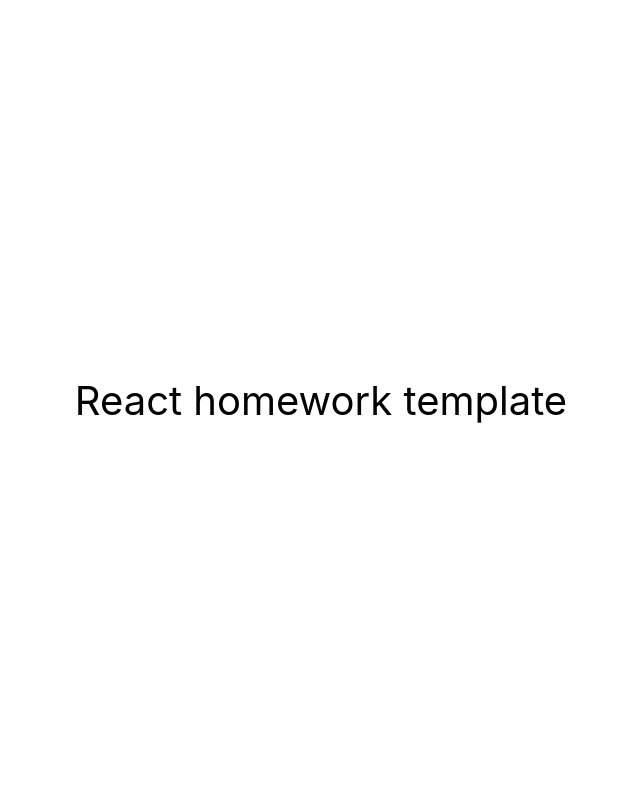
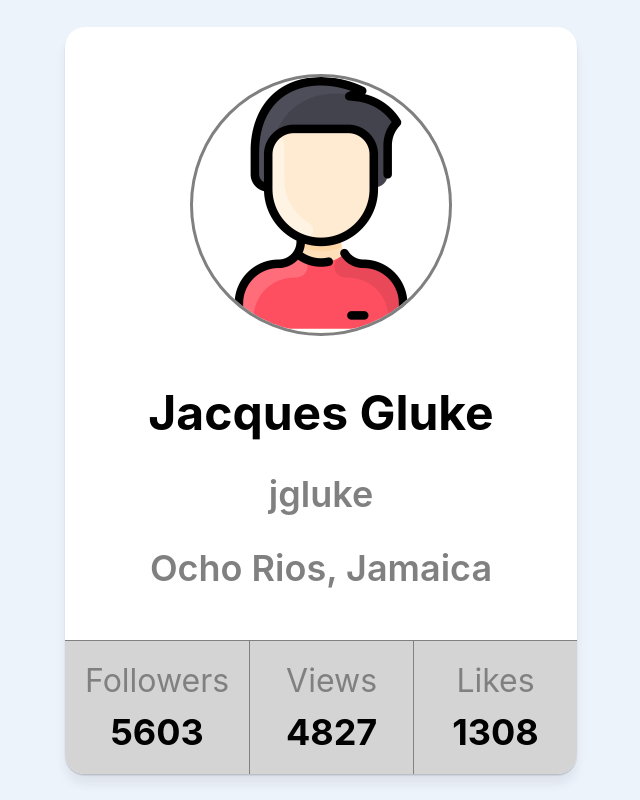
Before and after one commit to vitaliipshenychnyi/goit-react-hw-01-components, a React (Create React App) app: page / in a window 1280 px wide. Shown: the whole page, without its empty margins (319-959 px from the left). Built offline with nearby package versions, Linux system fonts and the light colour scheme.

Commit message:
add Profile

```diff
--- a/src/components/App.jsx
+++ b/src/components/App.jsx
@@ -1,3 +1,6 @@
+import { Profile } from './profile/Profile';
+import user from './profile/user.json';
+
 export const App = () => {
   return (
     <div
@@ -7,10 +10,18 @@ export const App = () => {
         justifyContent: 'center',
         alignItems: 'center',
         fontSize: 40,
-        color: '#010101'
+        color: '#010101',
       }}
     >
-      React homework template
+      <Profile
+        src={user.avatar}
+        username={user.username}
+        tag={user.tag}
+        location={user.location}
+        followers={user.stats.followers}
+        views={user.stats.views}
+        likes={user.stats.likes}
+      />
     </div>
   );
 };
--- /dev/null
+++ b/src/components/profile/Profile.jsx
@@ -0,0 +1,51 @@
+import PropTypes from 'prop-types';
+import css from './Profile.module.css';
+
+// зображення користувача за замовчуванням
+import defaultPicture from './avatar-picture.png';
+
+export const Profile = ({
+  username,
+  tag,
+  location,
+  avatar = defaultPicture,
+  followers,
+  views,
+  likes,
+}) => {
+  return (
+    <div className={css.profile}>
+      <div className={css.description}>
+        <img className={css.avatar} src={avatar} alt="User avatar" />
+        <p className={css.name}>{username}</p>
+        <p className={css.tag}>{tag}</p>
+        <p className={css.location}>{location}</p>
+      </div>
+
+      <ul className={css.stats}>
+        <li>
+          <span className={css.label}>Followers</span>
+          <span className={css.quantity}>{followers}</span>
+        </li>
+        <li>
+          <span className={css.label}>Views</span>
+          <span className={css.quantity}>{views}</span>
+        </li>
+        <li>
+          <span className={css.label}>Likes</span>
+          <span className={css.quantity}>{likes}</span>
+        </li>
+      </ul>
+    </div>
+  );
+};
+
+Profile.propTypes = {
+  username: PropTypes.string,
+  tag: PropTypes.string,
+  location: PropTypes.string,
+  avatar: PropTypes.string,
+  followers: PropTypes.number,
+  views: PropTypes.number,
+  likes: PropTypes.number,
+};
--- /dev/null
+++ b/src/components/profile/Profile.module.css
@@ -0,0 +1,70 @@
+.profile {
+  padding-top: 50px;
+  background-color: #fff;
+  border-radius: 20px;
+  overflow: hidden;
+  box-shadow: 0px 10px 10px rgba(46, 47, 66, 0.08),
+    0px 1px 1px rgba(46, 47, 66, 0.16), 0px 2px 1px rgba(46, 47, 66, 0.08);
+}
+
+.description {
+  display: flex;
+  flex-direction: column;
+  align-items: center;
+}
+
+.avatar {
+  margin-bottom: 50px;
+  width: 50%;
+  border-radius: 50%;
+  outline: 3px solid grey;
+}
+
+.name {
+  margin-bottom: 30px;
+  font-size: 48px;
+  font-weight: 700;
+}
+
+.tag,
+.location {
+  margin-bottom: 30px;
+  font-size: 36px;
+  font-weight: 600;
+  color: grey;
+}
+
+.location {
+  margin-bottom: 0;
+}
+.stats {
+  display: flex;
+  margin-top: 50px;
+  width: 100%;
+  background-color: rgb(213, 212, 212);
+}
+
+.stats li {
+  padding: 20px;
+  width: 100%;
+  display: flex;
+  flex-direction: column;
+  align-items: center;
+  border-top: 1px solid grey;
+}
+
+.stats li:nth-child(2) {
+  border-left: 1px solid grey;
+  border-right: 1px solid grey;
+}
+
+.label {
+  margin-bottom: 10px;
+  font-size: 32px;
+  color: grey;
+}
+
+.quantity {
+  font-size: 36px;
+  font-weight: 700;
+}
--- /dev/null
+++ b/src/components/profile/user.json
@@ -0,0 +1,11 @@
+{
+  "username": "Jacques Gluke",
+  "tag": "jgluke",
+  "location": "Ocho Rios, Jamaica",
+  "avatar": "https://cdn-icons-png.flaticon.com/512/2922/2922506.png",
+  "stats": {
+    "followers": 5603,
+    "views": 4827,
+    "likes": 1308
+  }
+}
--- a/src/index.css
+++ b/src/index.css
@@ -7,9 +7,26 @@ body {
     sans-serif;
   -webkit-font-smoothing: antialiased;
   -moz-osx-font-smoothing: grayscale;
+  background-color: #edf3fb;
 }
 
 code {
   font-family: source-code-pro, Menlo, Monaco, Consolas, 'Courier New',
     monospace;
 }
+
+
+h1,
+h2,
+h3,
+h4,
+p,
+ul {
+  margin-top: 0;
+  margin-bottom: 0;
+}
+
+ul {
+  padding-left: 0;
+  list-style: none;
+}
--- a/src/index.js
+++ b/src/index.js
@@ -1,5 +1,5 @@
-import React from 'react'; // видалити
-import ReactDOM from 'react-dom/client'; // видалити
+import React from 'react';
+import ReactDOM from 'react-dom/client';
 import { App } from 'components/App';
 import './index.css';
 
```
Also changed, not shown: src/components/profile/avatar-picture.png (added).
